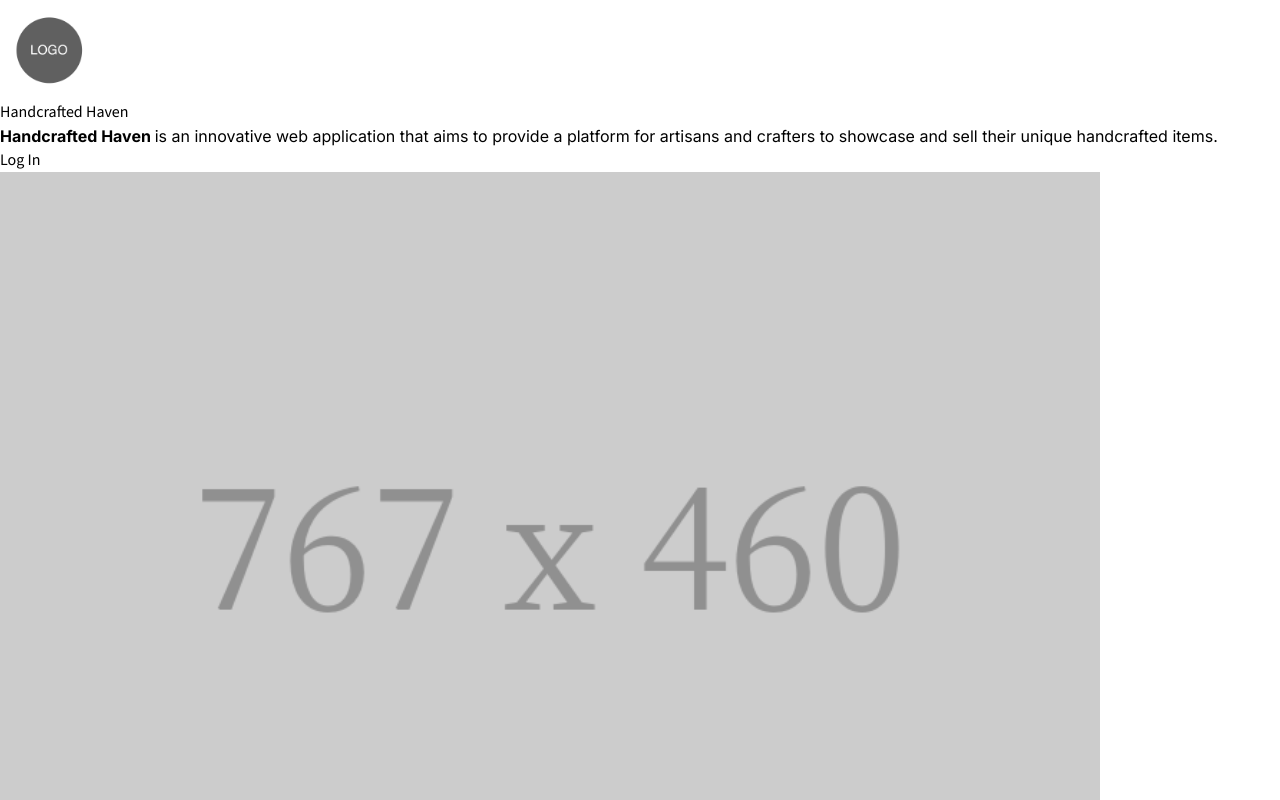
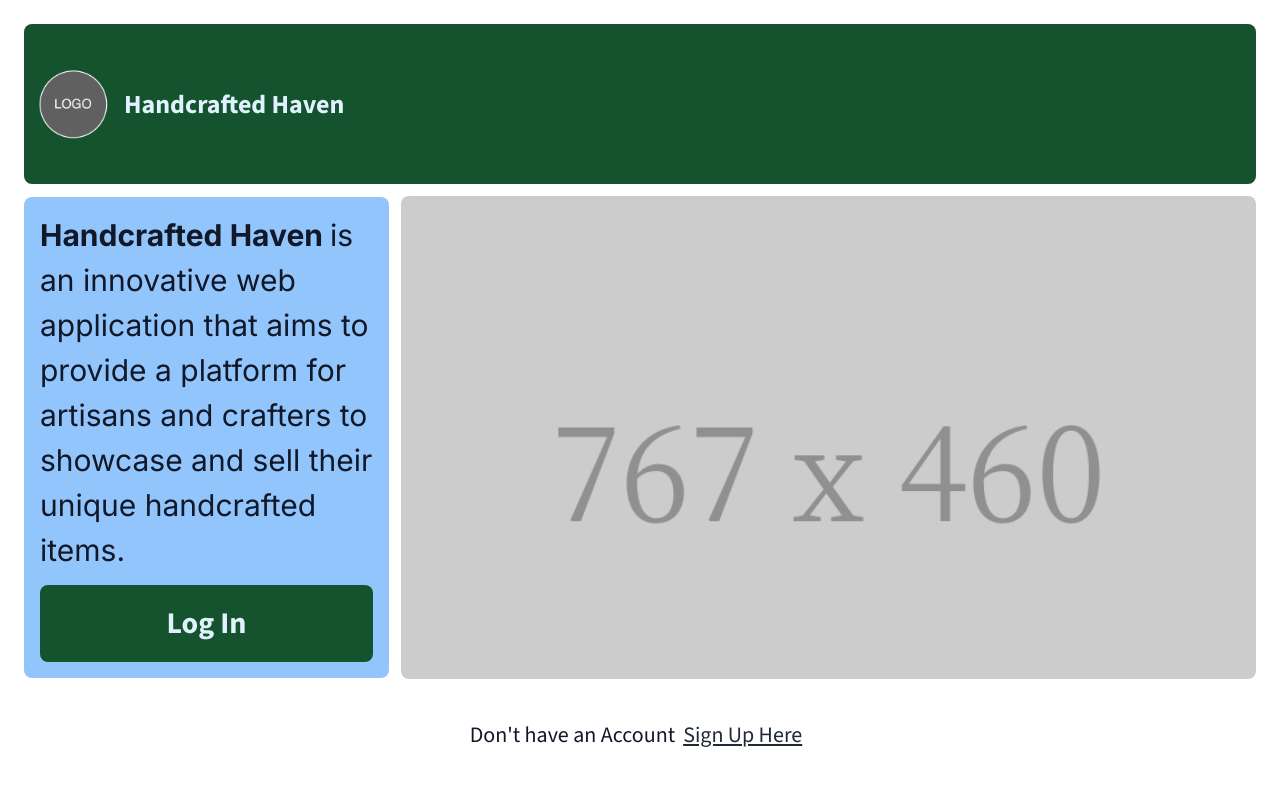
Before and after one commit to nelson-austin/handcrafted-haven, a Next.js app: page / in a window 1280 px wide. Shown: the top 800 px of the page. Built offline with nearby package versions, Linux system fonts and the light colour scheme.

Commit message:
Modified tailwing.config.js file

```diff
--- a/tailwind.config.js
+++ b/tailwind.config.js
@@ -1,10 +1,6 @@
 /** @type {import('tailwindcss').Config} */
 module.exports = {
-  content: [
-    "./app/**/*.{js,ts,jsx,tsx,mdx}",
-    "./pages/**/*.{js,ts,jsx,tsx,mdx}",
-    "./components/**/*.{js,ts,jsx,tsx,mdx}",
-  ],
+  content: ["./src/**/*.{js,ts,jsx,tsx,mdx}"],
   theme: {
     extend: {},
   },
```
